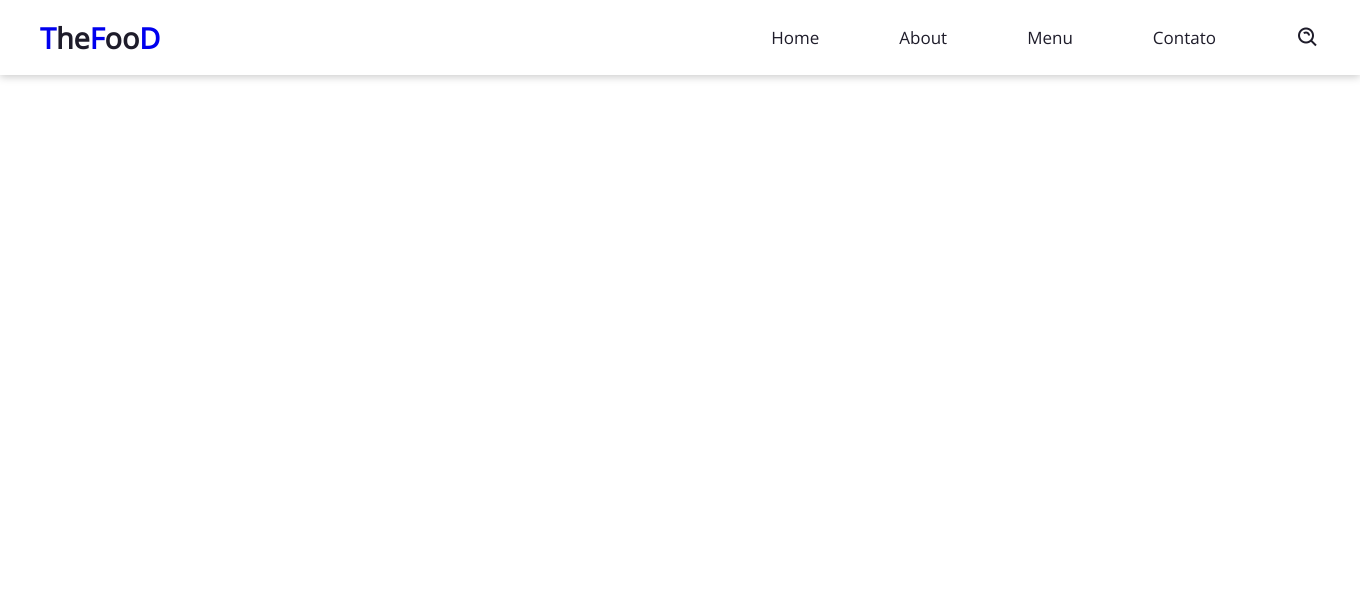
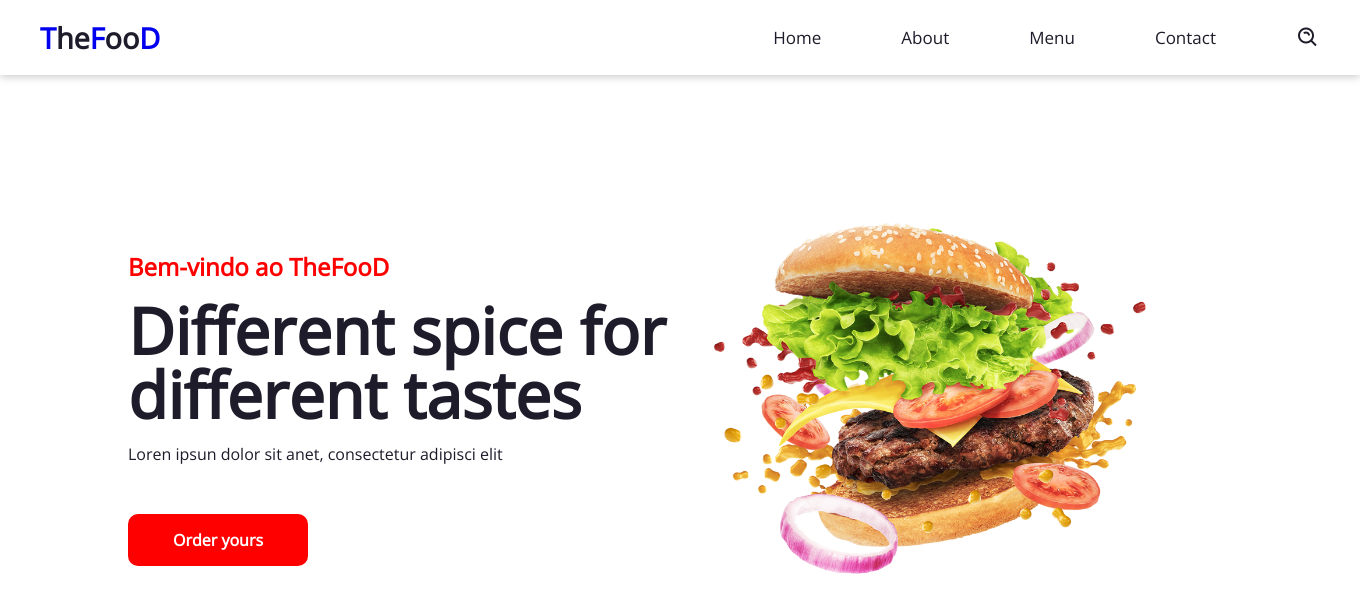
Before and after one commit to fabriciozuck/thefood, a plain HTML site: page index.html in a window 1280 px wide. Shown: the whole page, 1360 px wide, since content can reach past the window. Drawn offline with nearby package versions, Linux system fonts and the light colour scheme.

Commit message:
finalizando

```diff
--- a/CSS/style.css
+++ b/CSS/style.css
@@ -29,6 +29,7 @@ body {
     width: 100%;
     background: var(--white);
     transition: all 0.5s;
+    position: fixed;
 }
 
 .navegation .logo {
@@ -82,3 +83,49 @@ body {
 .menu .bar:nth-child(3){
     background: var(--dark);
 }
+
+.home {
+    width: 100;
+    height: 100vh;
+    display: flex;
+    align-items: center;
+    justify-content: space-between;
+    padding: 0px 10%;
+}
+
+.home-text {
+    max-width: 37rem;
+}
+
+.home-text .text-h4 {
+    font-size: 1.5rem;
+    color: var(--red);
+    margin-bottom: 1rem;
+}
+
+.home-text .text-h1 {
+    font-size: 4rem;
+    margin-bottom: 1rem;
+    line-height: 4rem;
+}
+
+.home-text p {
+    margin-bottom: 4rem;
+}
+
+.home-btn {
+    padding: 15px 45px;
+    background: var(--red);
+    color: var(--white);
+    border-radius: 10px;
+    font-weight: 700;
+    transition: all 0.5s;
+}
+
+.home-btn:hover {
+    background: green;
+}
+
+.home-img img {
+    width: 100%;
+}
--- /dev/null
+++ b/JS/script.js
@@ -0,0 +1 @@
+console.log("teste");
--- a/index.html
+++ b/index.html
@@ -16,7 +16,7 @@
                 <li class="nav-item"><a href="">Home</a></li>
                 <li class="nav-item"><a href="#">About</a></li>
                 <li class="nav-item"><a href="#">Menu</a></li>
-                <li class="nav-item"><a href="#">Contato</a></li>
+                <li class="nav-item"><a href="#">Contact</a></li>
                 <i class='bx bx-search-alt'></i>
             </ul>
             <div class="menu">
@@ -26,5 +26,18 @@
             </div>
         </nav>
     </head>
+    <main>
+        <section class="home">
+            <div class="home-text">
+                <h4 class="text-h4">Bem-vindo ao TheFooD</h4>
+                <h1 class="text-h1">Different spice for different tastes</h1>
+                <p>Loren ipsun dolor sit anet, consectetur adipisci elit</p>
+                <a href="#" class="home-btn">Order yours</a>
+            </div>
+            <div class="home-img">
+                <img src="./img/imagem.png" alt="hambúguer">
+            </div>
+        </section>
+    </main>
 </body>
 </html>
```
